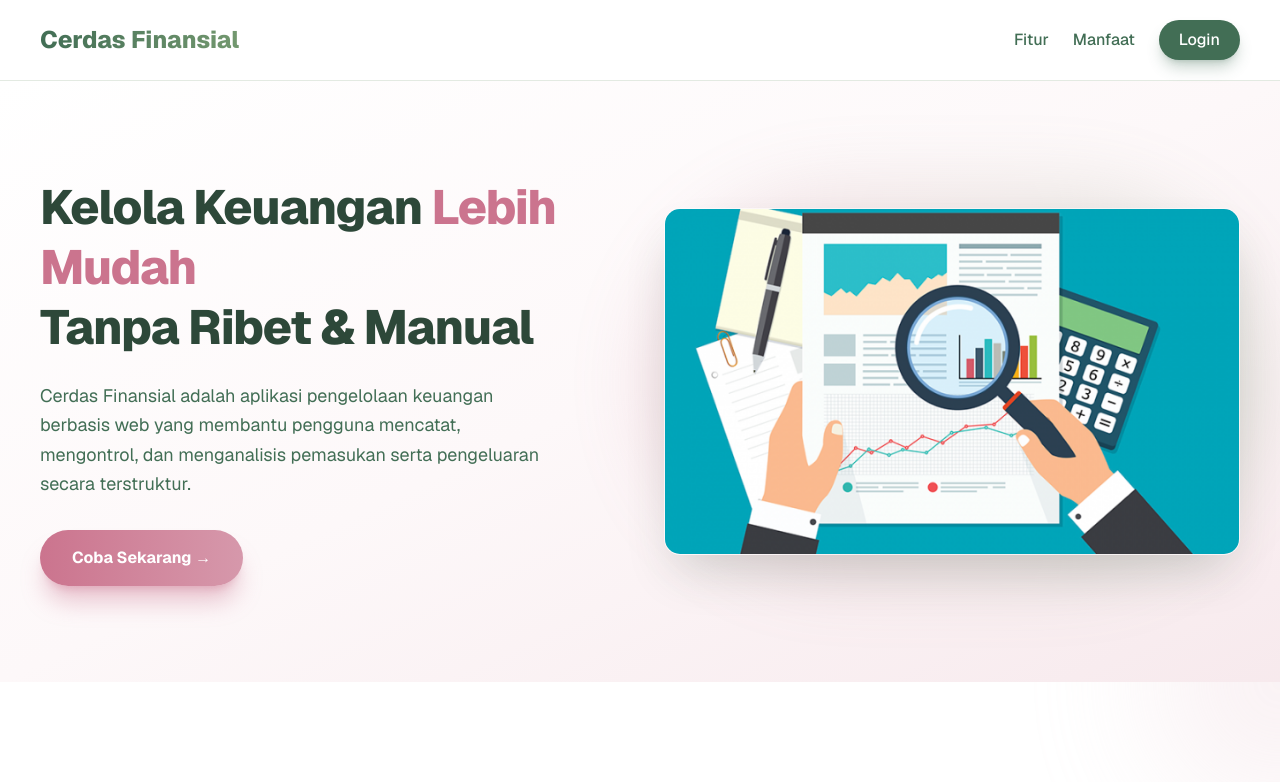
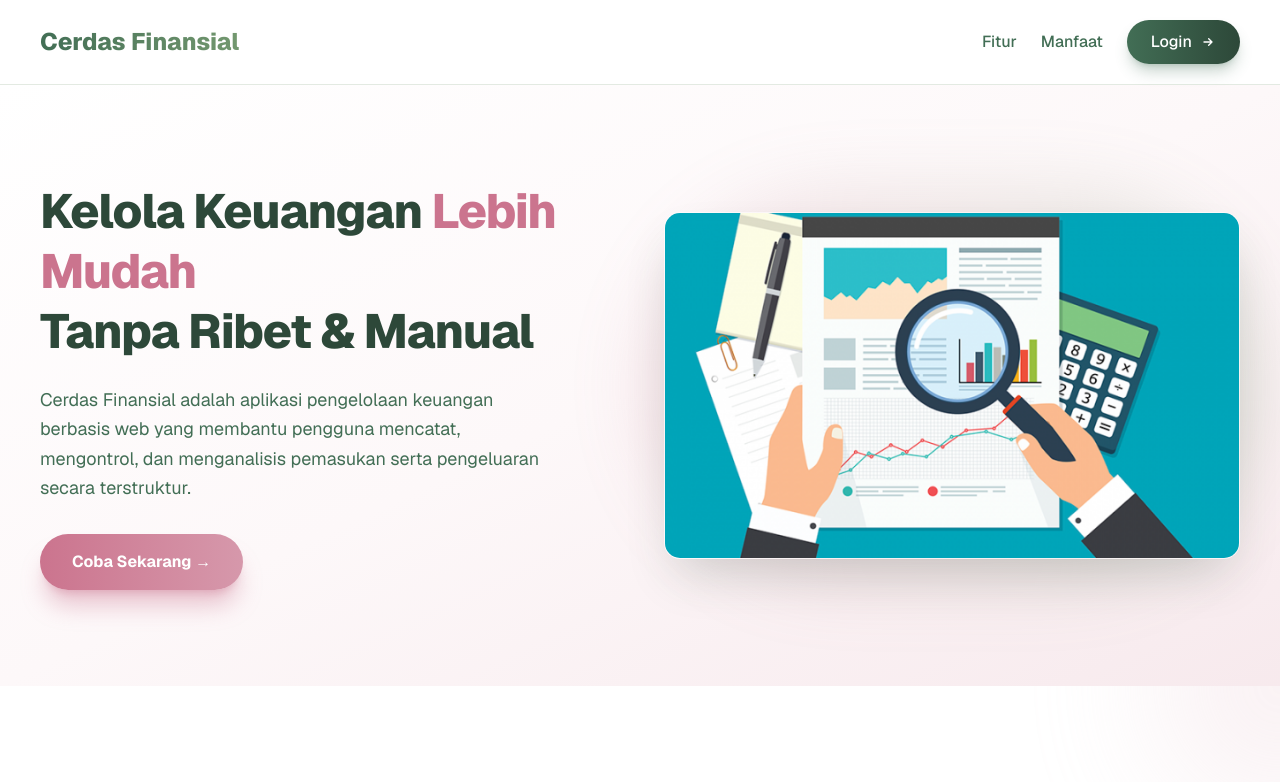
Before and after one commit to loishaard21/project_keuangan_yesoryes, a Next.js app in the folder frontend/: page / in a window 1280 px wide. Shown: the top 782 px of the page. Built offline with nearby package versions, Linux system fonts and the light colour scheme.

Commit message:
kevin: merubah animasinya dan warnanya

```diff
--- a/frontend/app/homepage/page.tsx
+++ b/frontend/app/homepage/page.tsx
@@ -52,13 +52,17 @@ export default function HomePage() {
             Manfaat
           </Link>
 
-          <Link href="/login"
-            className="group relative px-5 py-2 rounded-full overflow-hidden bg-[#426E55] text-white shadow-lg shadow-[#426E55]/30 hover:shadow-[#426E55]/50 transition-all duration-300">
-            <span className="relative z-10 group-hover:tracking-wider transition-all">Login</span>
-            {/* Animasi background saat hover */}
-            <div
-              className="absolute inset-0 h-full w-full scale-0 rounded-full transition-all duration-300 group-hover:scale-100 group-hover:bg-[#2D4839]/20">
-            </div>
+          <Link
+            href="/login"
+            className="group relative px-6 py-2.5 rounded-full overflow-hidden bg-gradient-to-r from-[#426E55] to-[#2D4839] text-white shadow-lg shadow-[#426E55]/30 hover:shadow-xl hover:shadow-[#426E55]/50 transition-all duration-300 hover:-translate-y-0.5"
+          >
+            <span className="relative z-10 group-hover:tracking-wider transition-all duration-300 flex items-center">
+              Login
+              <svg className="w-4 h-4 ml-2 transform group-hover:translate-x-1 transition-transform" fill="none" stroke="currentColor" viewBox="0 0 24 24">
+                <path strokeLinecap="round" strokeLinejoin="round" strokeWidth={2} d="M13 7l5 5m0 0l-5 5m5-5H6" />
+              </svg>
+            </span>
+            <div className="absolute inset-0 h-full w-full bg-gradient-to-r from-[#73986F] to-[#426E55] opacity-0 group-hover:opacity-100 transition-opacity duration-300"></div>
           </Link>
         </nav>
       </header>
```
Also changed, not shown: 1 other file (tests, documents, lock files or other folders).
